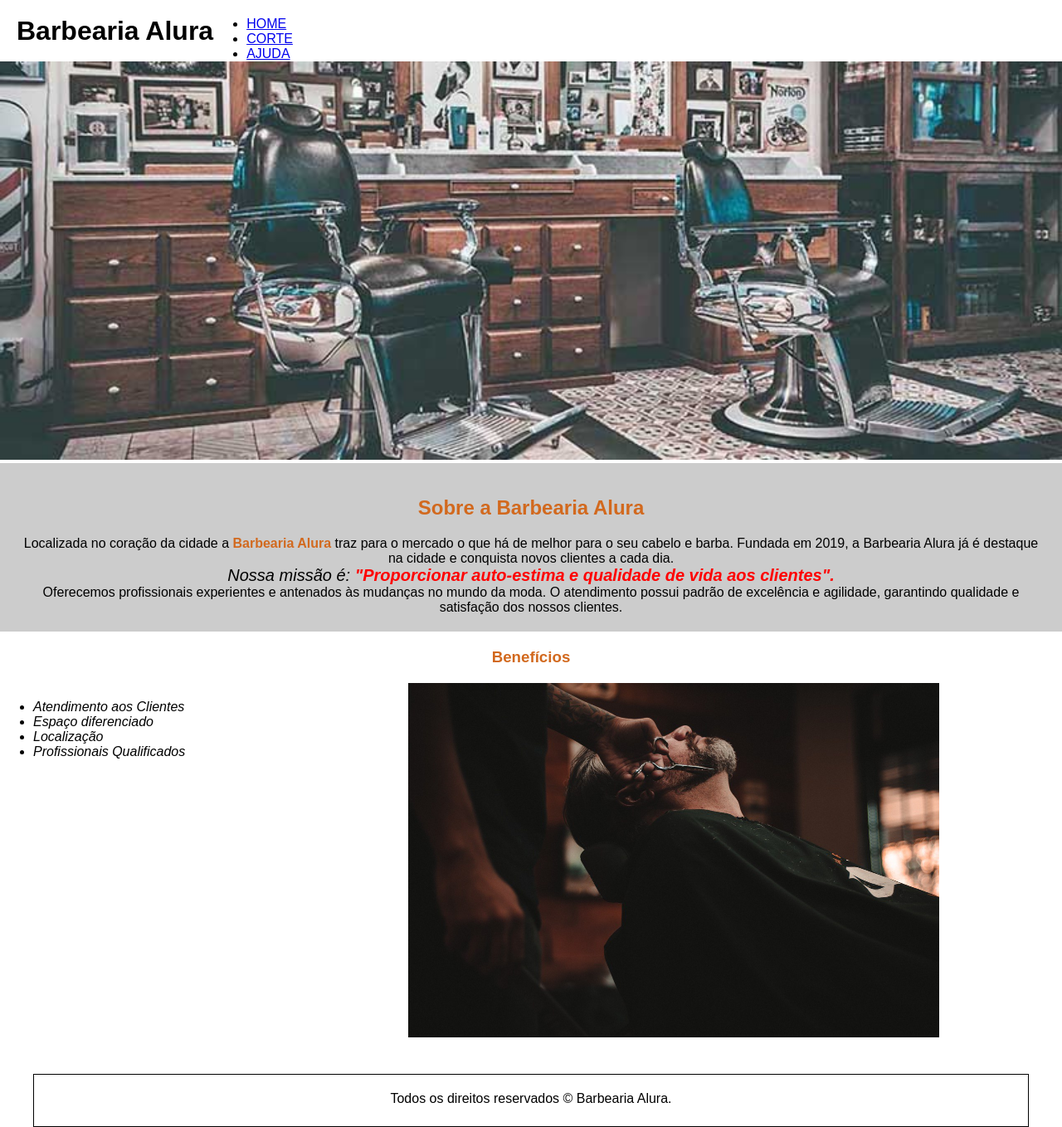
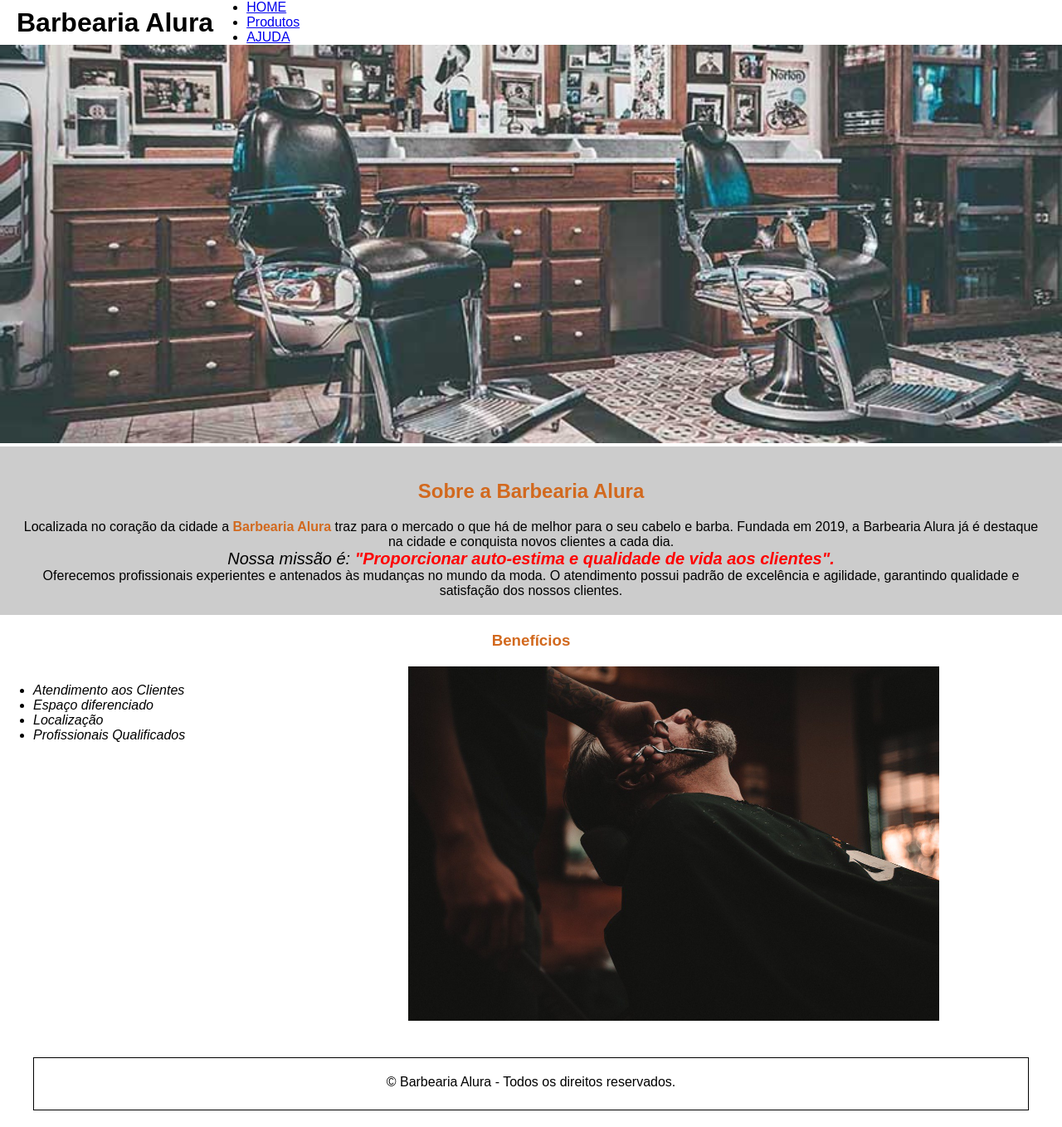
Before and after one commit to Sogoid/BarbeariaAlura, a website: page index.html in a window 1280 px wide. Shown: the whole page at 83% size. Drawn offline with Linux system fonts and the light colour scheme.

Commit message:
Atualização e inclusao pagina produtos

```diff
--- a/index.html
+++ b/index.html
@@ -16,7 +16,7 @@
         <nav id="menu">
             <ul>
                 <li><a href="#">HOME</a></li>
-                <li><a href="#">CORTE</a></li>
+                <li><a href="#">Produtos</a></li>
                 <li><a href="#">AJUDA</a></li>
             </ul>
         </nav>
@@ -46,7 +46,7 @@
     </div>
     <div class="beneficios">
         <h3 class="subtitulo">Benefícios</h3>
-        <ul>
+        <ul class="text-beneficios">
             <li class="itens">Atendimento aos Clientes</li>
             <li class="itens">Espaço diferenciado</li>
             <li class="itens">Localização</li>
@@ -55,7 +55,7 @@
         <img class="imgbeneficios" src="/src/img/beneficios.jpg">
     </div>
     <footer>
-        Todos os direitos reservados © Barbearia Alura.
+        © Barbearia Alura - Todos os direitos reservados.
     </footer>
 </body>
 
--- a/src/css/styles.css
+++ b/src/css/styles.css
@@ -7,17 +7,17 @@ body {
   padding: 0;
 }
 
-.cabecalho{
-display: flex;
-align-items: center;
+.cabecalho {
+  display: flex;
+  align-items: center;
 }
 
-#menu{
+#menu {
 
 }
 
-.titulo{
-    margin-left: 1.25rem;
+.titulo {
+  margin-left: 1.25rem;
 }
 
 #banner {
@@ -56,7 +56,7 @@ p em strong {
   background: #fff;
 }
 
-ul {
+.text-beneficios {
   padding-top: 1.25rem;
   display: inline-block;
   vertical-align: top;
```
Also changed, not shown: src/page/produtos.html (added, +16 -0 lines), src/css/styleProduto.css (added).
